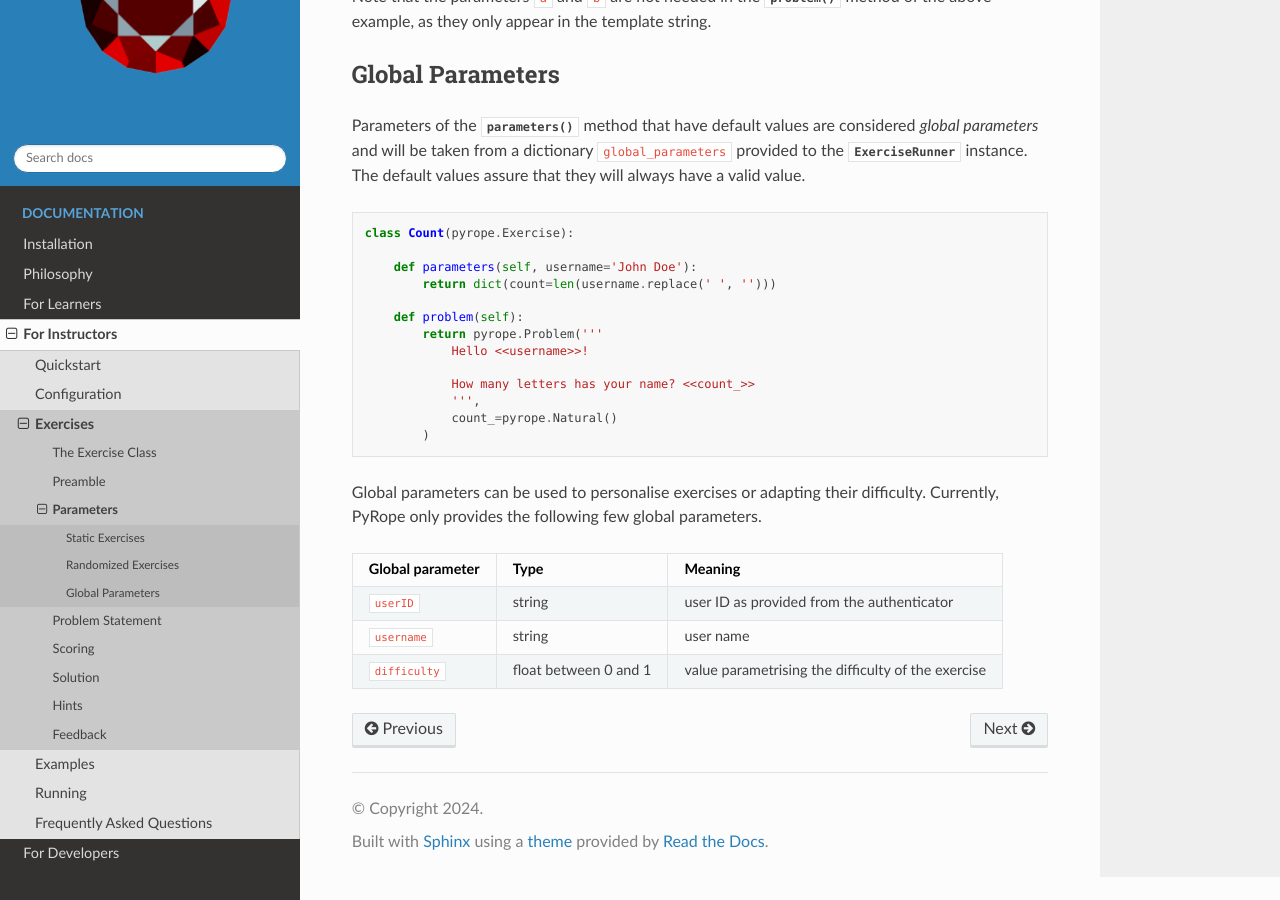
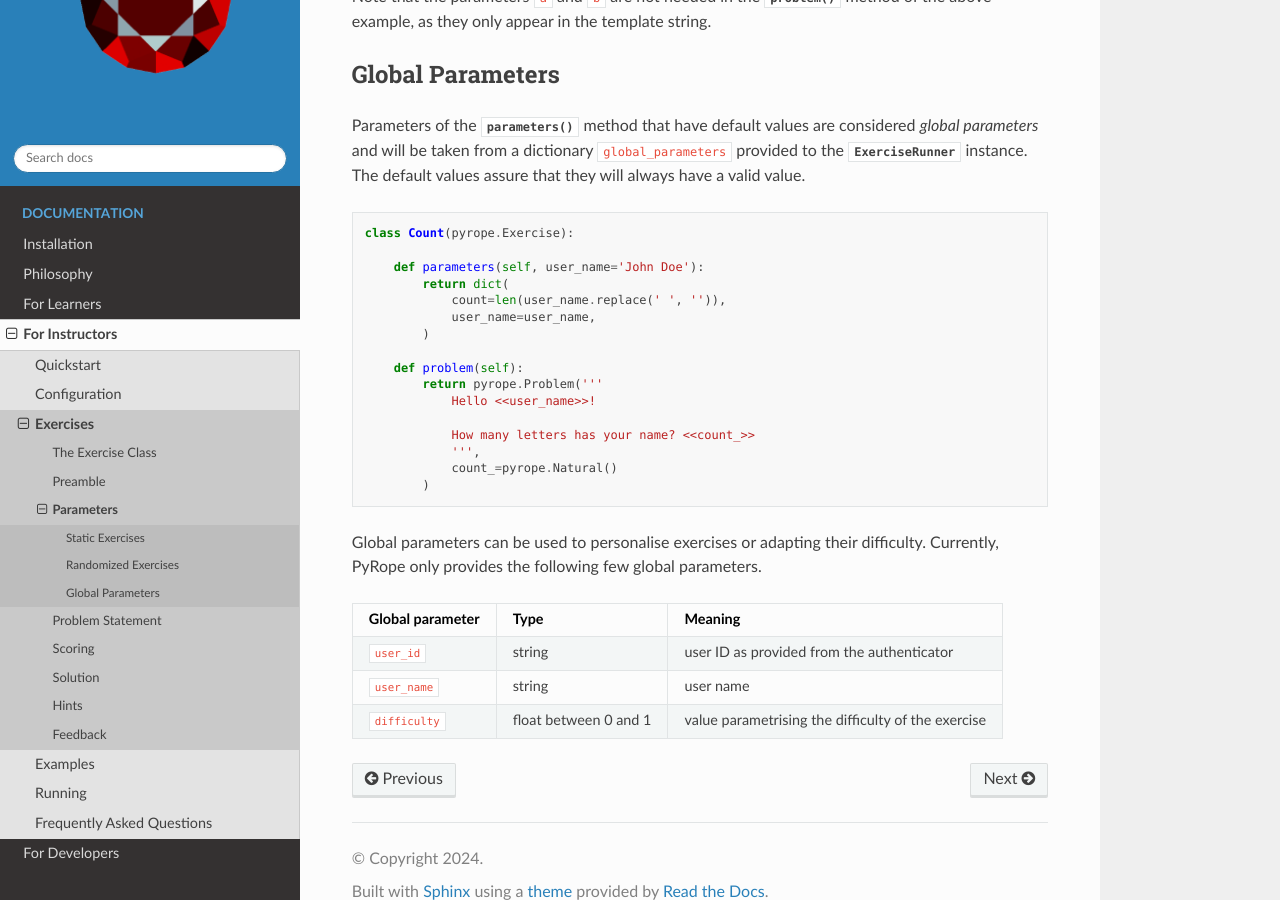
Before and after one commit to PyRope-E-Assessment/pyrope, a Sphinx documentation site: the page built from docs/parameters.rst, in a window 1280 px wide and 900 px high, scrolled down 1101 px. Built offline with Sphinx 7.4.7 and the Read the Docs theme 3.1.0, drawn with Linux system fonts in a browser that asks for light colours.

Commit message:
DOCS: rename global parameters

```diff
--- a/docs/parameters.rst
+++ b/docs/parameters.rst
@@ -72,12 +72,15 @@ The default values assure that they will always have a valid value.
 
     class Count(pyrope.Exercise):
 
-        def parameters(self, username='John Doe'):
-            return dict(count=len(username.replace(' ', '')))
+        def parameters(self, user_name='John Doe'):
+            return dict(
+                count=len(user_name.replace(' ', '')),
+                user_name=user_name,
+            )
 
         def problem(self):
             return pyrope.Problem('''
-                Hello <<username>>!
+                Hello <<user_name>>!
 
                 How many letters has your name? <<count_>>
                 ''',
@@ -92,9 +95,9 @@ parameters.
 ================  =====================  =================================
 Global parameter  Type                   Meaning
 ================  =====================  =================================
-``userID``        string                 user ID as provided from the
+``user_id``       string                 user ID as provided from the
                                          authenticator
-``username``      string                 user name
+``user_name``     string                 user name
 ``difficulty``    float between 0 and 1  value parametrising the
                                          difficulty of the exercise
 ================  =====================  =================================
```
